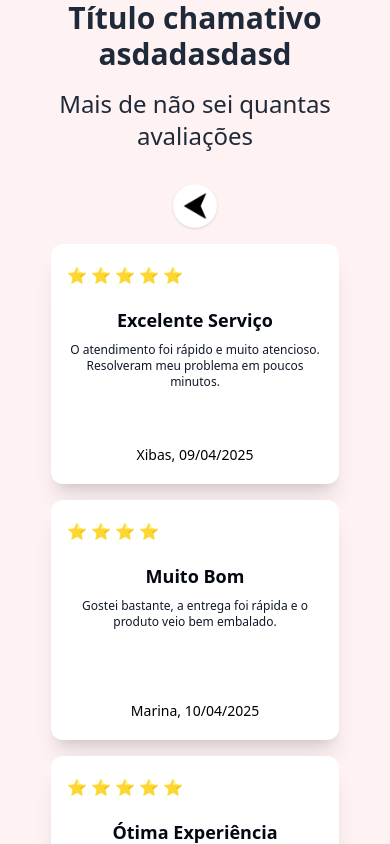
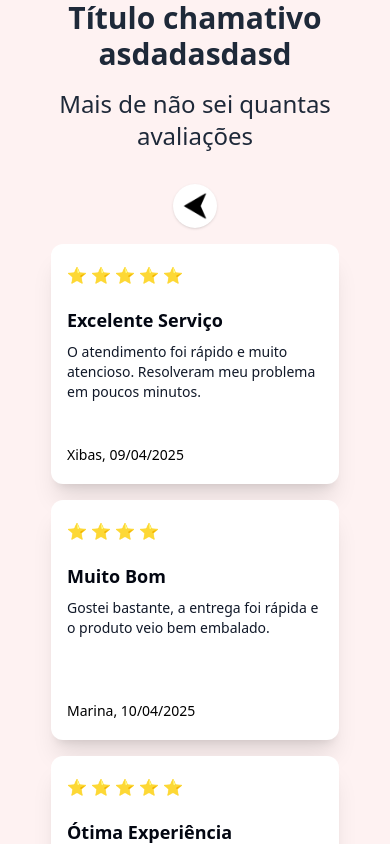
Before and after one commit to DrumondParizottoPiccolo/WebDelivery, a React (Vite) app: page / in a window 390 px wide. Shown: the top 844 px of the page. Built offline with nearby package versions, Linux system fonts and the light colour scheme.

Commit message:
Estilização responsiva dos Cards

```diff
--- a/src/Components/EvaluationCard.jsx
+++ b/src/Components/EvaluationCard.jsx
@@ -10,12 +10,12 @@ function EvaluationCard({title, description, rating, date, user}) {
             <span key={i}>⭐</span>
           ))}
       </p>
-      <div className='flex flex-col h-30 gap-2 w-full'>
+      <div className='flex flex-col h-30 gap-2 w-full text-left'>
           <h3 className=' font-bold text-lg text-gray-950'>{title}</h3>
-          <p className='text-xs font-medium text-gray-900'>{description}</p>
+          <p className='text-sm sm:text-xs font-medium text-gray-900'>{description}</p>
       </div>
 
-      <span className='font-medium text-sm'>{user}, {date}</span>
+      <span className='text-left font-medium text-sm'>{user}, {date}</span>
     </div>
   )
 }
```
